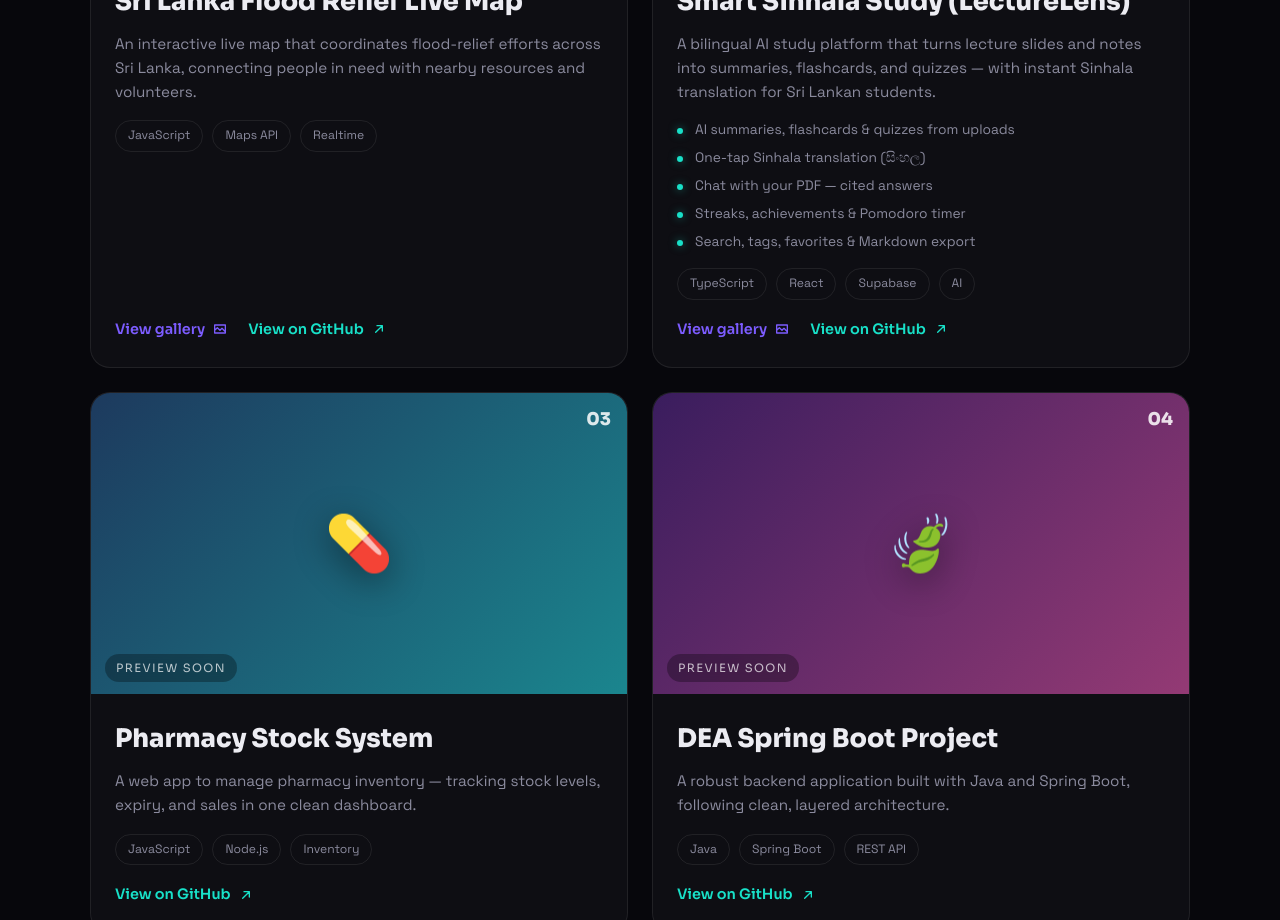
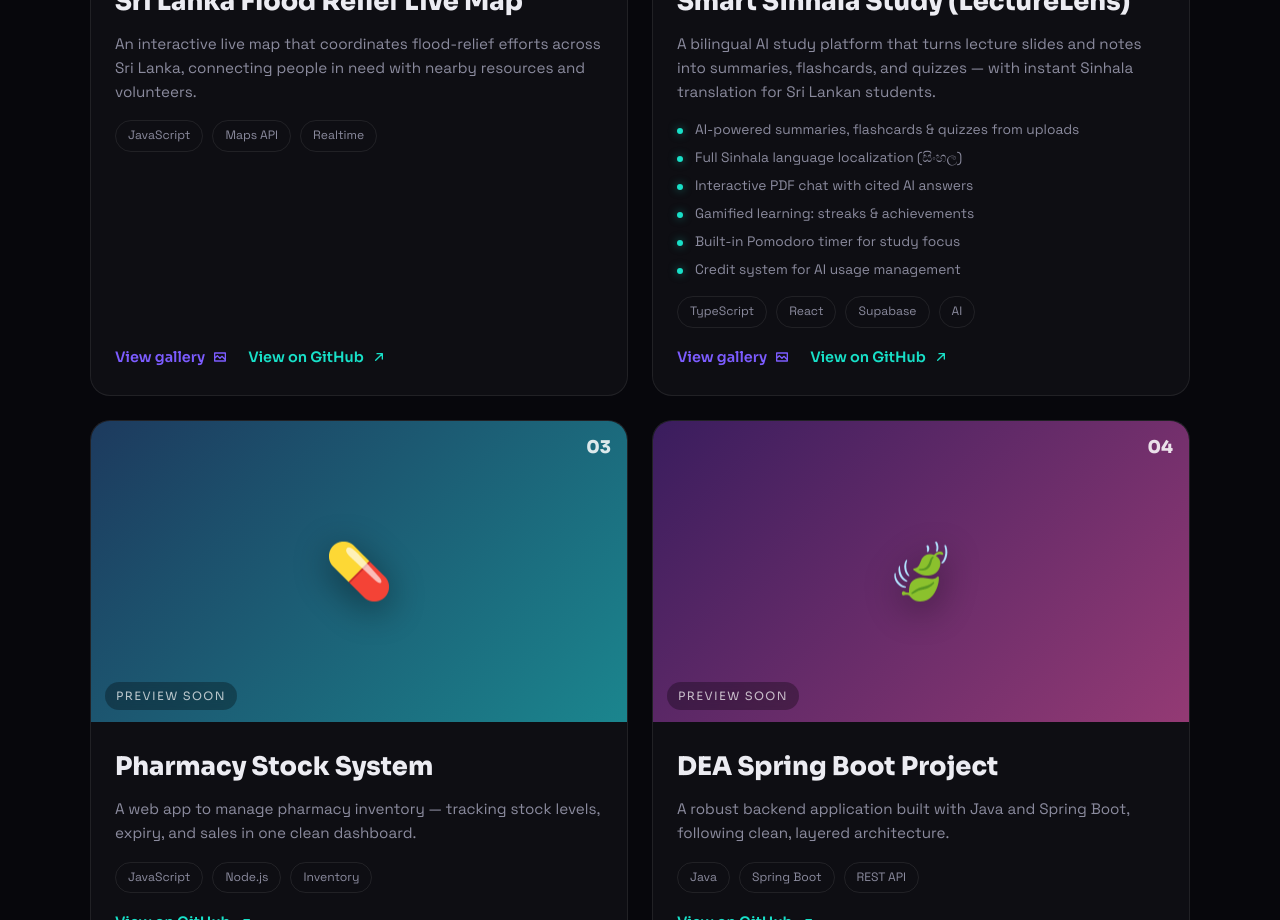
Before and after one commit to Thiva123-ab/My-portfolio-, a React (Vite) app: page / in a window 1280 px wide. Shown: the part 4020-4940 px from the top of the page. Built offline with nearby package versions, Linux system fonts and the light colour scheme.

Commit message:
feat: implement Work section with project gallery and lightbox viewer

```diff
--- a/src/components/Work.jsx
+++ b/src/components/Work.jsx
@@ -53,14 +53,15 @@ const PROJECTS = [
     title: "Smart Sinhala Study (LectureLens)",
     desc: "A bilingual AI study platform that turns lecture slides and notes into summaries, flashcards, and quizzes — with instant Sinhala translation for Sri Lankan students.",
     features: [
-      "AI summaries, flashcards & quizzes from uploads",
-      "One-tap Sinhala translation (සිංහල)",
-      "Chat with your PDF — cited answers",
-      "Streaks, achievements & Pomodoro timer",
-      "Search, tags, favorites & Markdown export",
+      "AI-powered summaries, flashcards & quizzes from uploads",
+      "Full Sinhala language localization (සිංහල)",
+      "Interactive PDF chat with cited AI answers",
+      "Gamified learning: streaks & achievements",
+      "Built-in Pomodoro timer for study focus",
+      "Credit system for AI usage management",
     ],
     tags: ["TypeScript", "React", "Supabase", "AI"],
-    href: "https://github.com/Thiva123-ab/smart-sinhala-study",
+    href: "https://github.com/Thiva123-ab/study_buddy",
     icon: "📚",
     img: studySummary,
     gallery: STUDY_GALLERY,
```
